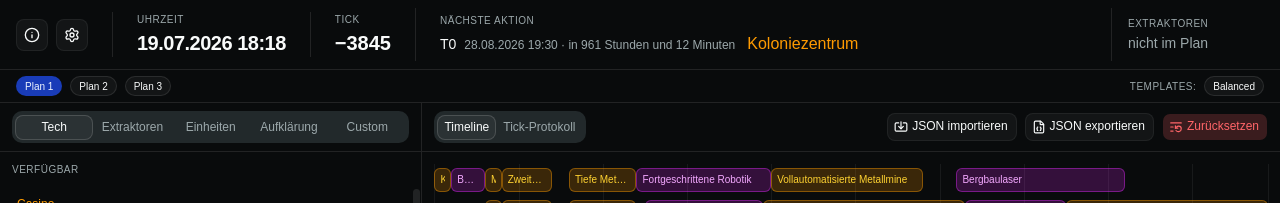
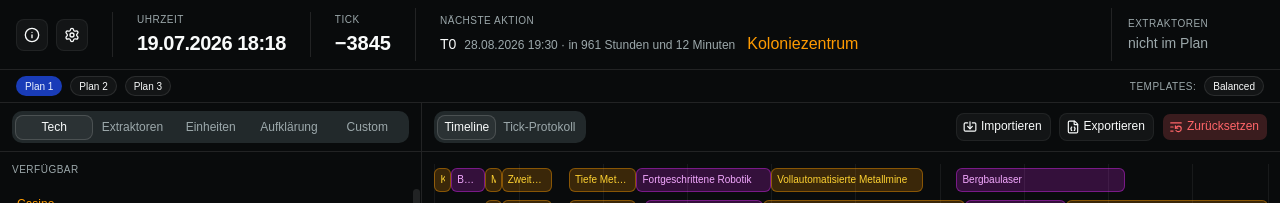
Before and after one commit to k4in/gn_tools, a React (Vite) app: page / in a window 1280 px wide. Shown: the top 203 px of the page. Built offline with nearby package versions, Linux system fonts and the light colour scheme.

Commit message:
Rename JSON import/export buttons to Importieren and Exportieren

```diff
--- a/src/components/export-plan-dialog.tsx
+++ b/src/components/export-plan-dialog.tsx
@@ -56,7 +56,7 @@ export function ExportPlanDialog({ json, planSlot }: ExportPlanDialogProps) {
     >
       <DialogTrigger render={<Button type="button" variant="outline" />}>
         <FileJson data-icon="inline-start" />
-        JSON exportieren
+        Exportieren
       </DialogTrigger>
       <DialogContent className="sm:max-w-2xl" showCloseButton={false}>
         <DialogHeader>
--- a/src/components/import-plan-dialog.tsx
+++ b/src/components/import-plan-dialog.tsx
@@ -55,7 +55,7 @@ export function ImportPlanDialog({ parse, onReplace }: ImportPlanDialogProps) {
     >
       <DialogTrigger render={<Button type="button" variant="outline" />}>
         <Import data-icon="inline-start" />
-        JSON importieren
+        Importieren
       </DialogTrigger>
       <DialogContent className="sm:max-w-2xl" showCloseButton={false}>
         <DialogHeader>
```
